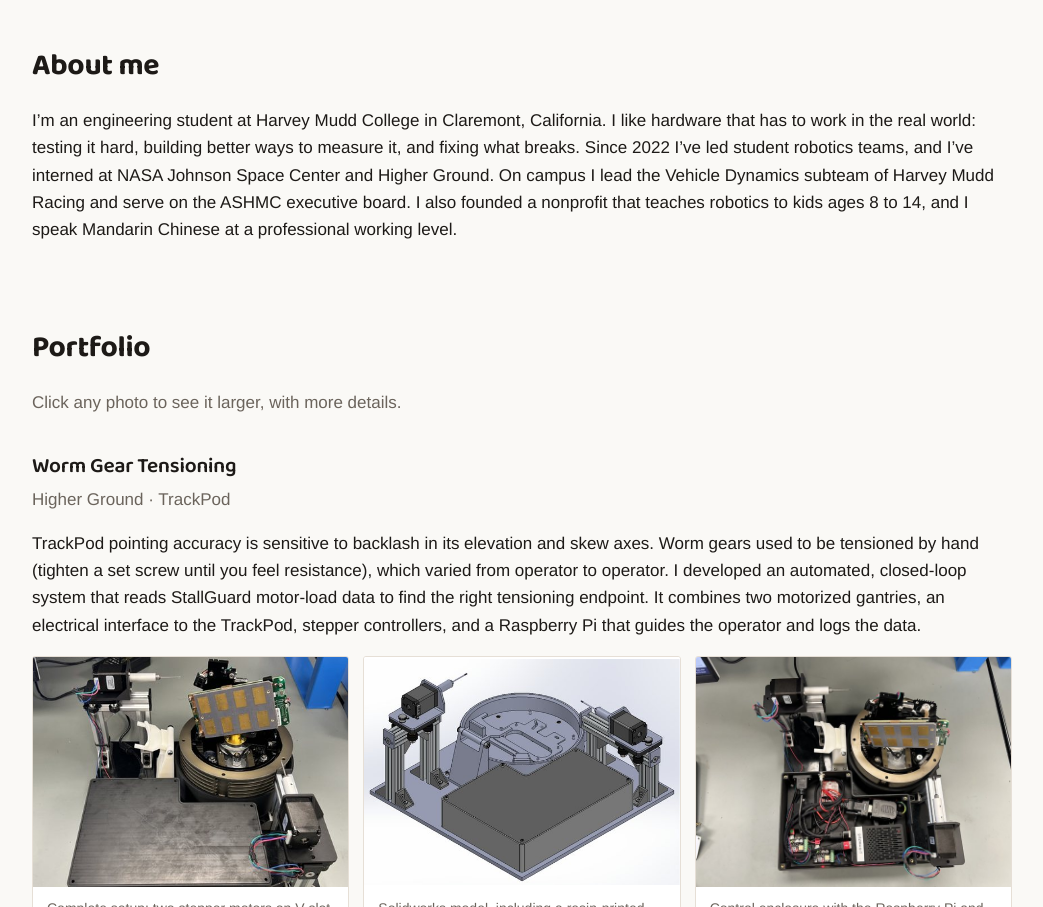
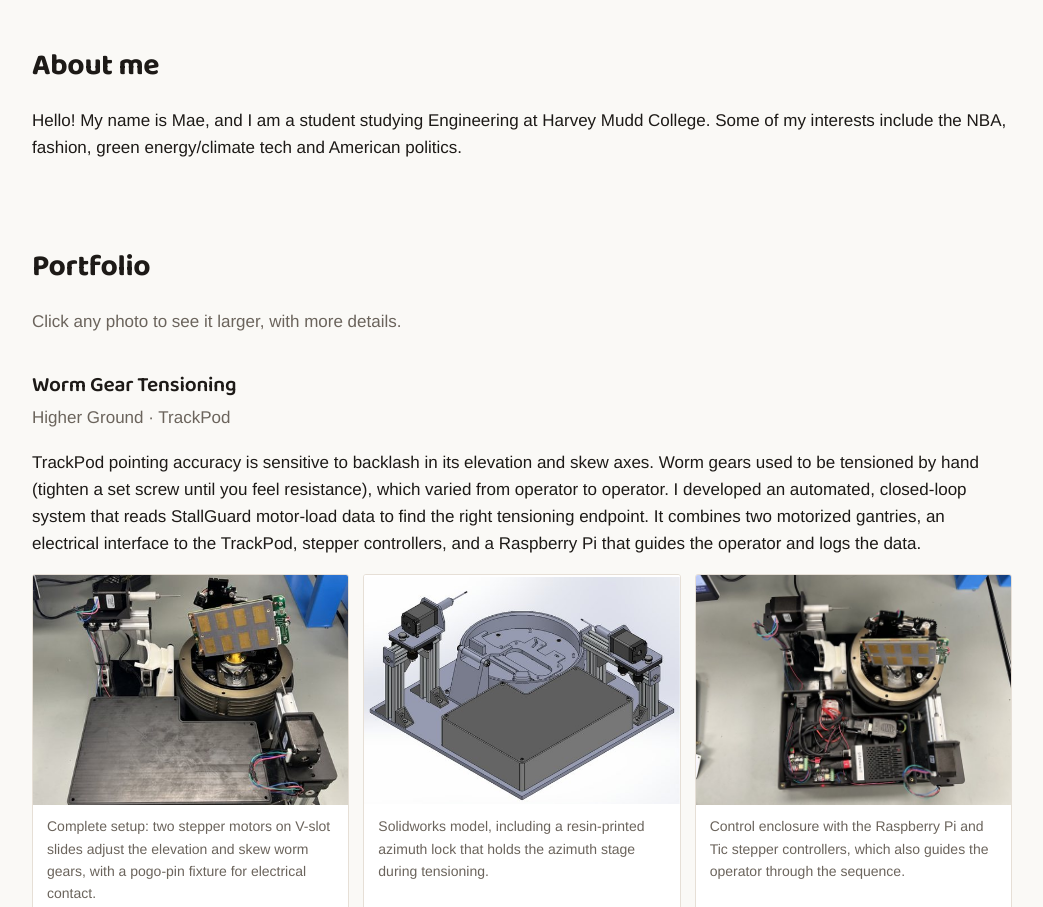
Before and after one commit to mae-chen/maechen-me, a plain HTML site: page index.html in a window 1280 px wide. Shown: the part 933-1840 px from the top of the page, without its empty margins (118-1161 px from the left). Drawn offline with Linux system fonts and the light colour scheme.

Commit message:
Revise about section with new personal details
Updated the about section to include new interests and a brief introduction.

```diff
--- a/index.html
+++ b/index.html
@@ -46,7 +46,7 @@ footer{text-align:center;color:var(--mute);font-size:14px;padding:48px 0 32px}
 <h1>Mae Chen</h1>
 
 <section id="about"><h2>About me</h2>
-<p>I’m an engineering student at Harvey Mudd College in Claremont, California. I like hardware that has to work in the real world: testing it hard, building better ways to measure it, and fixing what breaks. Since 2022 I’ve led student robotics teams, and I’ve interned at NASA Johnson Space Center and Higher Ground. On campus I lead the Vehicle Dynamics subteam of Harvey Mudd Racing and serve on the ASHMC executive board. I also founded a nonprofit that teaches robotics to kids ages 8 to 14, and I speak Mandarin Chinese at a professional working level.</p></section>
+<p>Hello! My name is Mae, and I am a student studying Engineering at Harvey Mudd College. Some of my interests include the NBA, fashion, green energy/climate tech and American politics.</p></section>
 
 <section id="portfolio"><h2>Portfolio</h2>
 <p class="sub">Click any photo to see it larger, with more details.</p>
```
